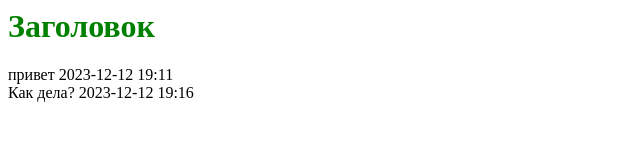
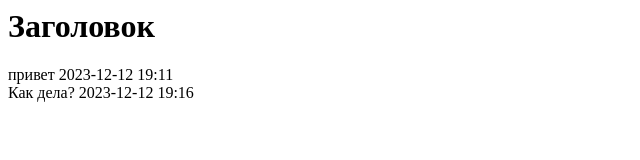
Before and after one commit to jshdx/Test_2023-12-12, a plain HTML site: page index.html in a window 1280 px wide. Shown: the whole page, without its empty margins (0-640 px from the left). Drawn offline with Linux system fonts and the light colour scheme.

Commit message:
Update index.html
поменял цвет

```diff
--- a/index.html
+++ b/index.html
@@ -3,7 +3,7 @@
     <style>
       /* 2023-12-12 19:19*/
       p{color:red}
-      h1{color: green}
+      h1{color: yellom}
     </style>
   </head>
   <body>
```
